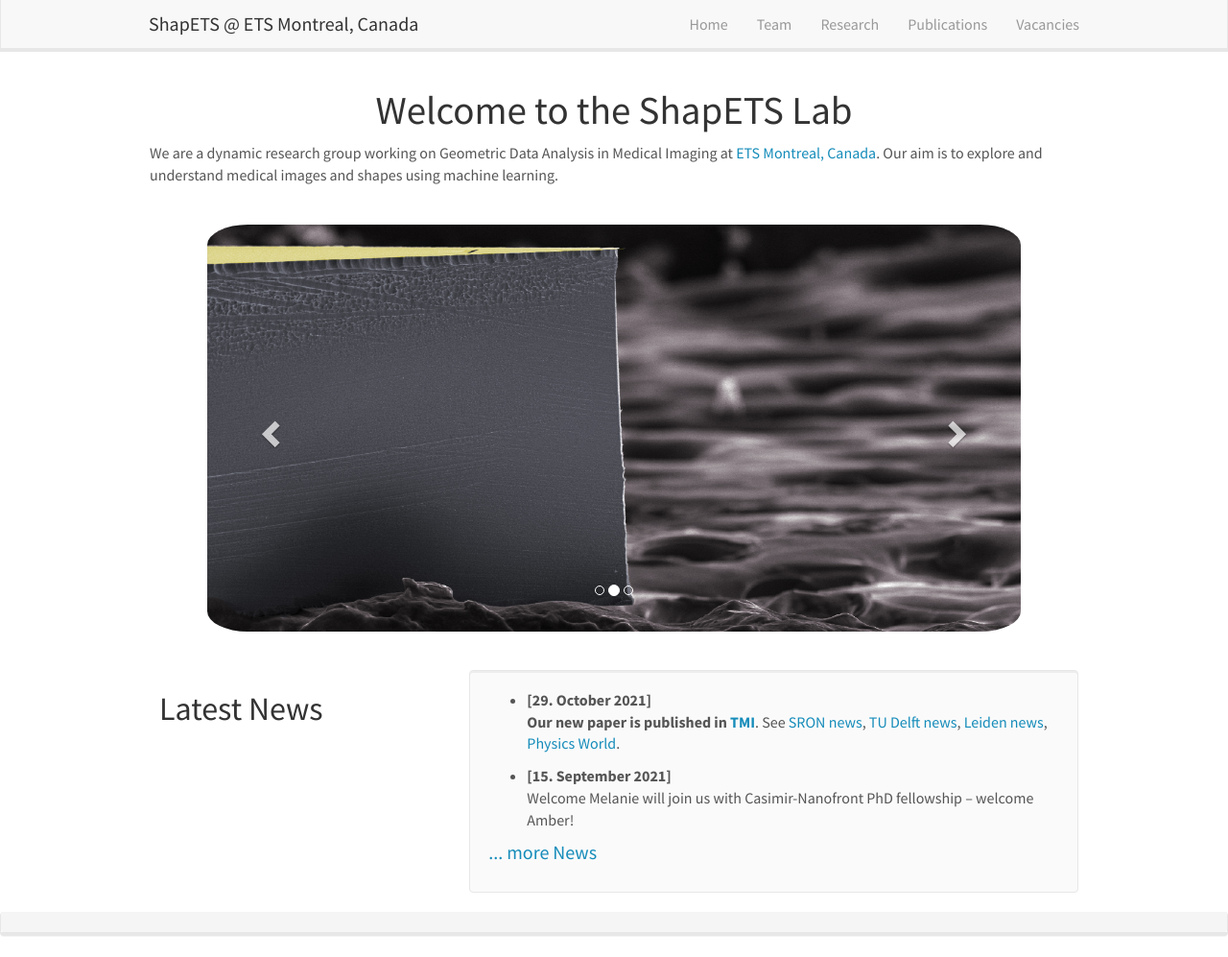
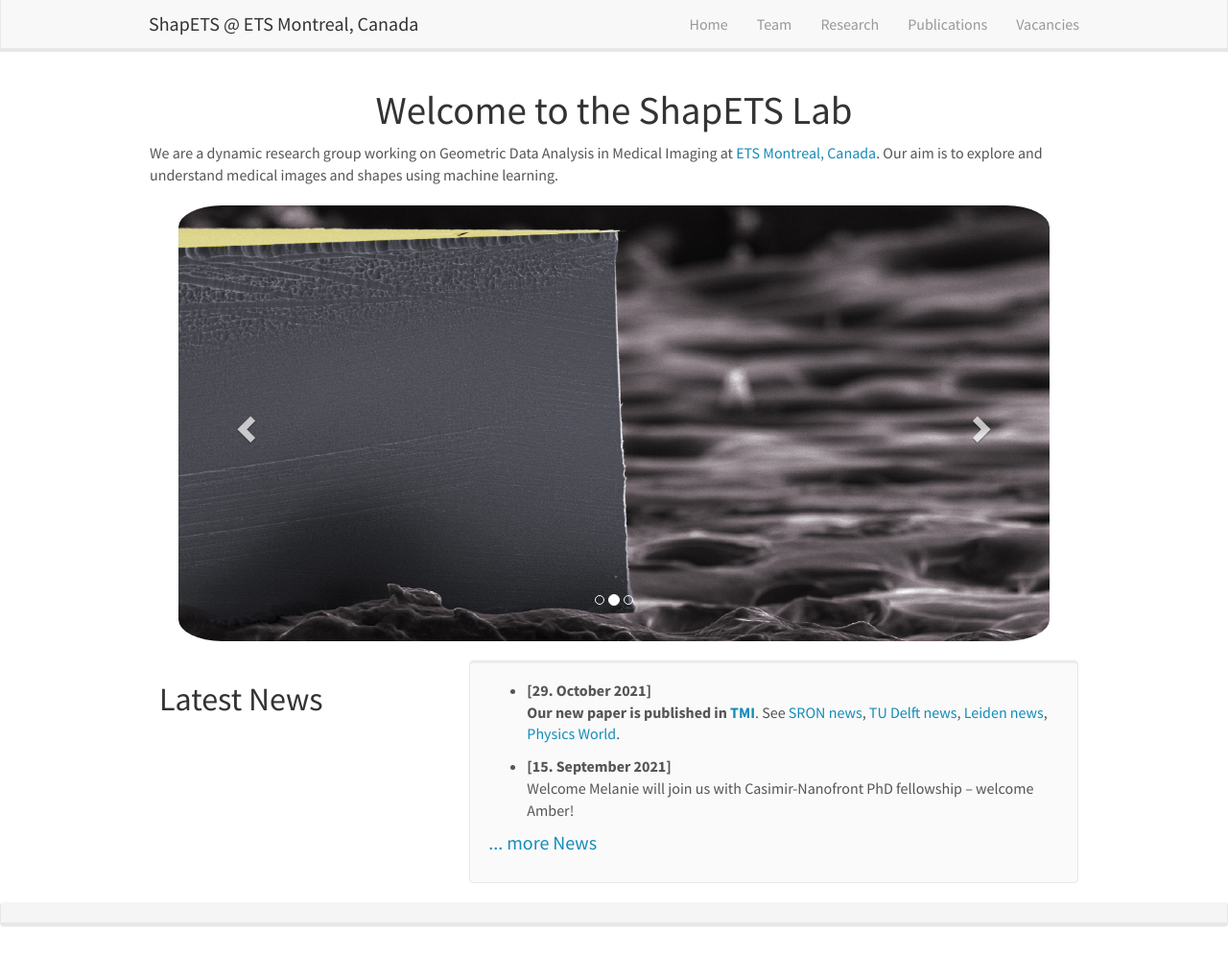
Before and after one commit to kharitz/shapets_website, a Jekyll site: the page built from _pages/home.md, in a window 1280 px wide and 997 px high. Shown: the whole window at 96% size. Built offline with Jekyll 4.4.1, drawn with Linux system fonts in a browser that asks for light colours; nearby versions of some CDN libraries.

Commit message:
Update main.scss

```diff
--- a/css/main.scss
+++ b/css/main.scss
@@ -85,8 +85,8 @@ firstp {
 
 .carousel {
     border-radius: 3px 3px 3px 3px;
-    margin-bottom: 40px;
-    margin-top: 40px;
-    margin-left: 60px;
-    margin-right: 60px;
+    margin-bottom: 20px;
+    margin-top: 20px;
+    margin-left: 30px;
+    margin-right: 30px;
 }
```
